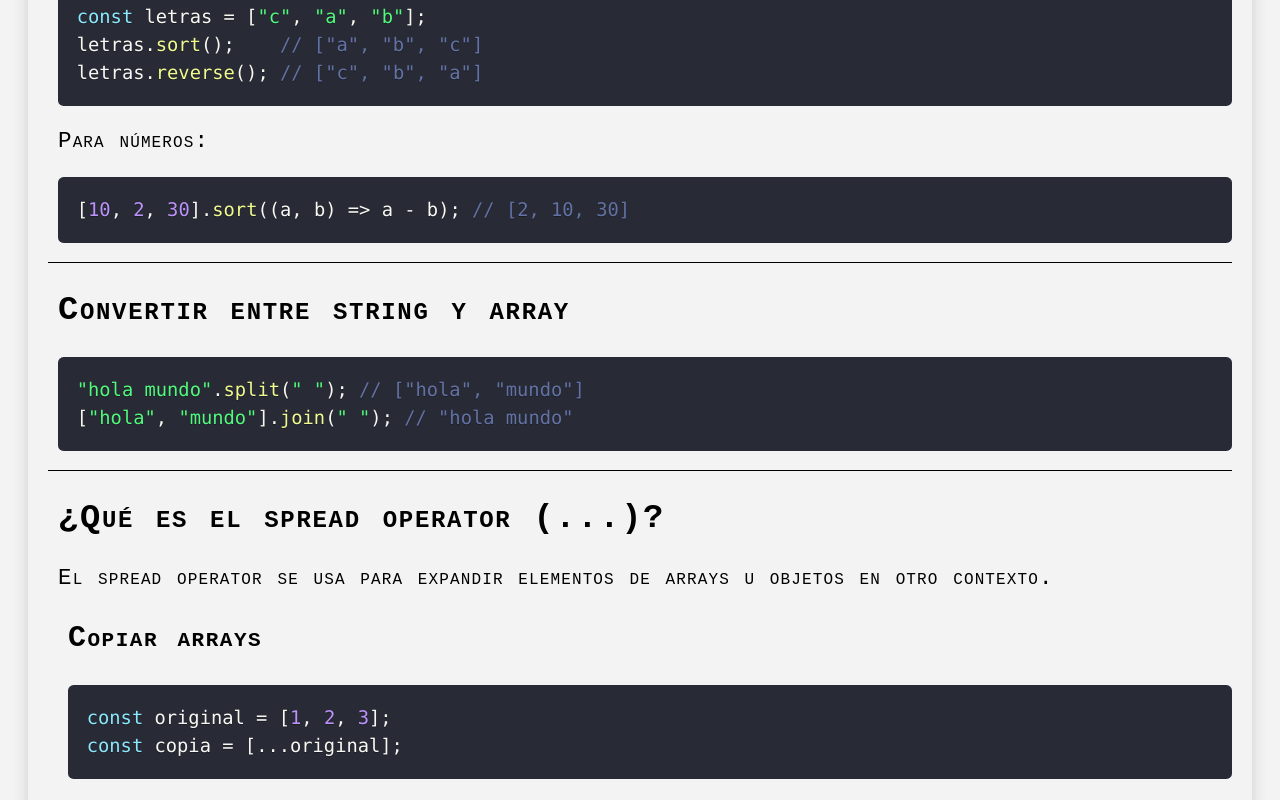
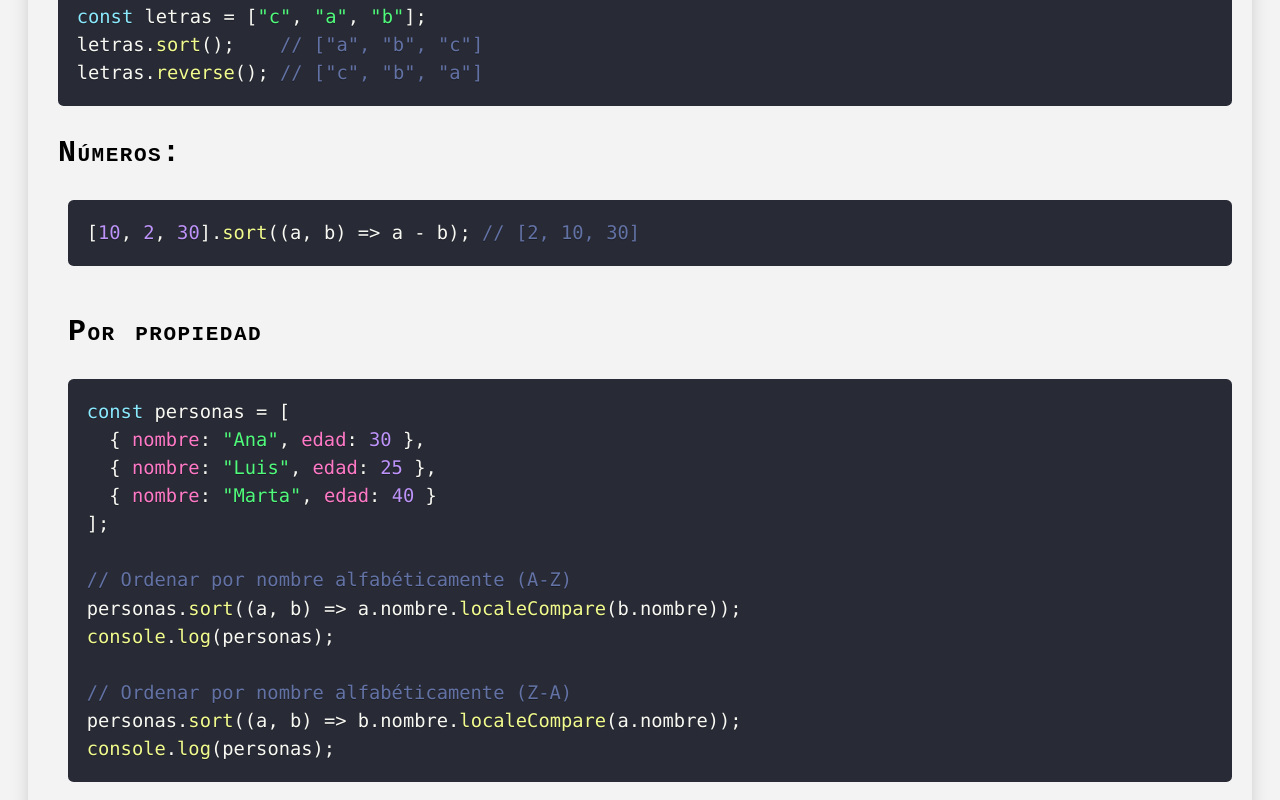
Before and after one commit to EALARA1998/Guia-Total-Lara, a React (Vite) app: page /js/arrays in a window 1280 px wide. Shown: the part 6480-7280 px from the top of the page. Built offline with nearby package versions, Linux system fonts and the light colour scheme.

Commit message:
Se actualizo el metodo sort().

```diff
--- a/src/pages/js/Arrays_JS.tsx
+++ b/src/pages/js/Arrays_JS.tsx
@@ -322,10 +322,30 @@ export default function Arrays_JS() {
           letras.sort();    // ["a", "b", "c"]
           letras.reverse(); // ["c", "b", "a"]
         `}</Code>
-        <p>Para números:</p>
-        <Code>{`
-          [10, 2, 30].sort((a, b) => a - b); // [2, 10, 30]
-        `}</Code>
+        <h3>Números:</h3>
+        <section>
+          <Code>{`
+            [10, 2, 30].sort((a, b) => a - b); // [2, 10, 30]
+          `}</Code>
+        </section>
+        <section>
+          <h3>Por propiedad</h3>
+          <Code>{`
+            const personas = [
+              { nombre: "Ana", edad: 30 },
+              { nombre: "Luis", edad: 25 },
+              { nombre: "Marta", edad: 40 }
+            ];
+
+            // Ordenar por nombre alfabéticamente (A-Z)
+            personas.sort((a, b) => a.nombre.localeCompare(b.nombre));
+            console.log(personas);
+
+            // Ordenar por nombre alfabéticamente (Z-A)
+            personas.sort((a, b) => b.nombre.localeCompare(a.nombre));
+            console.log(personas);
+          `}</Code>
+        </section>
       </section>
       <section>
         <h2>Convertir entre string y array</h2>
```
